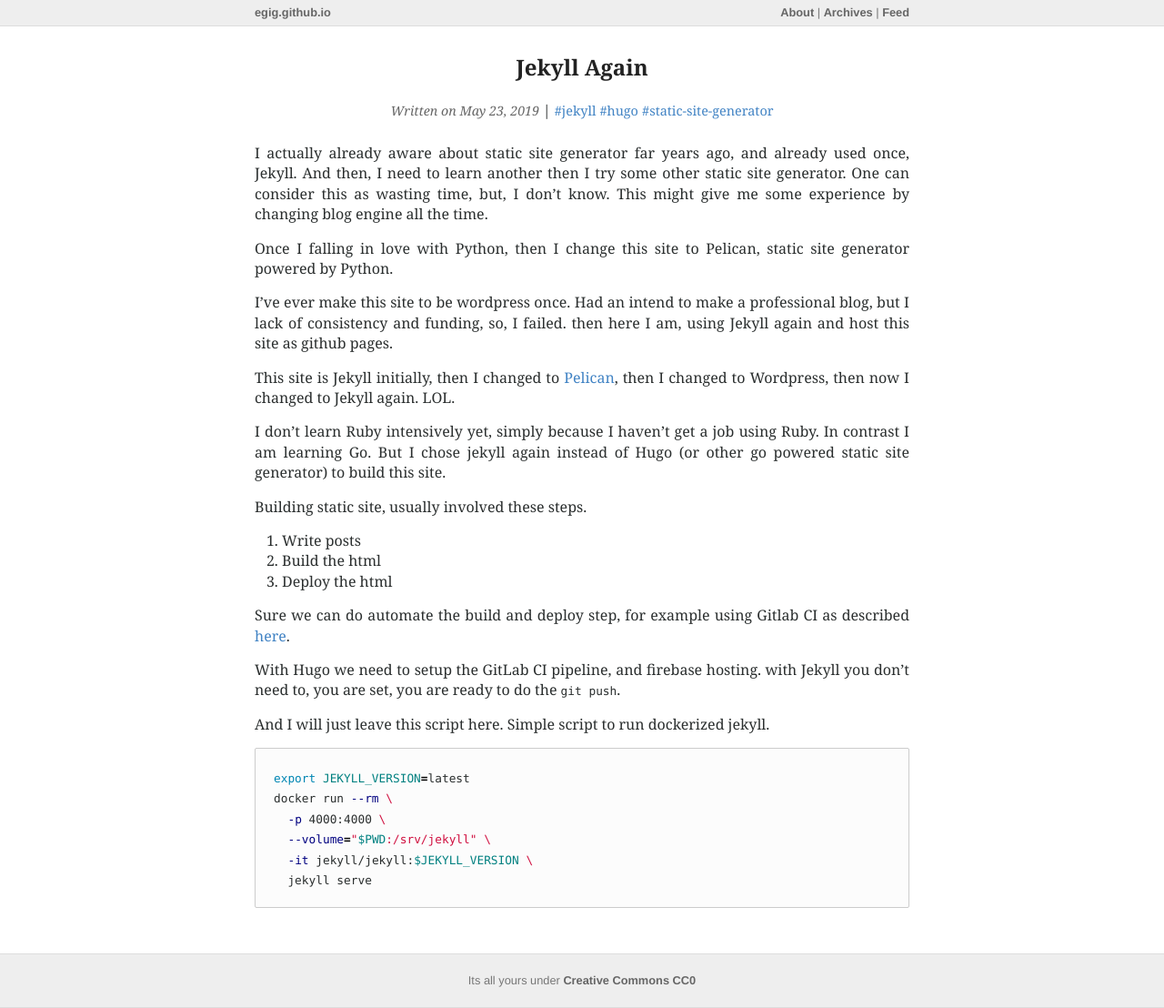
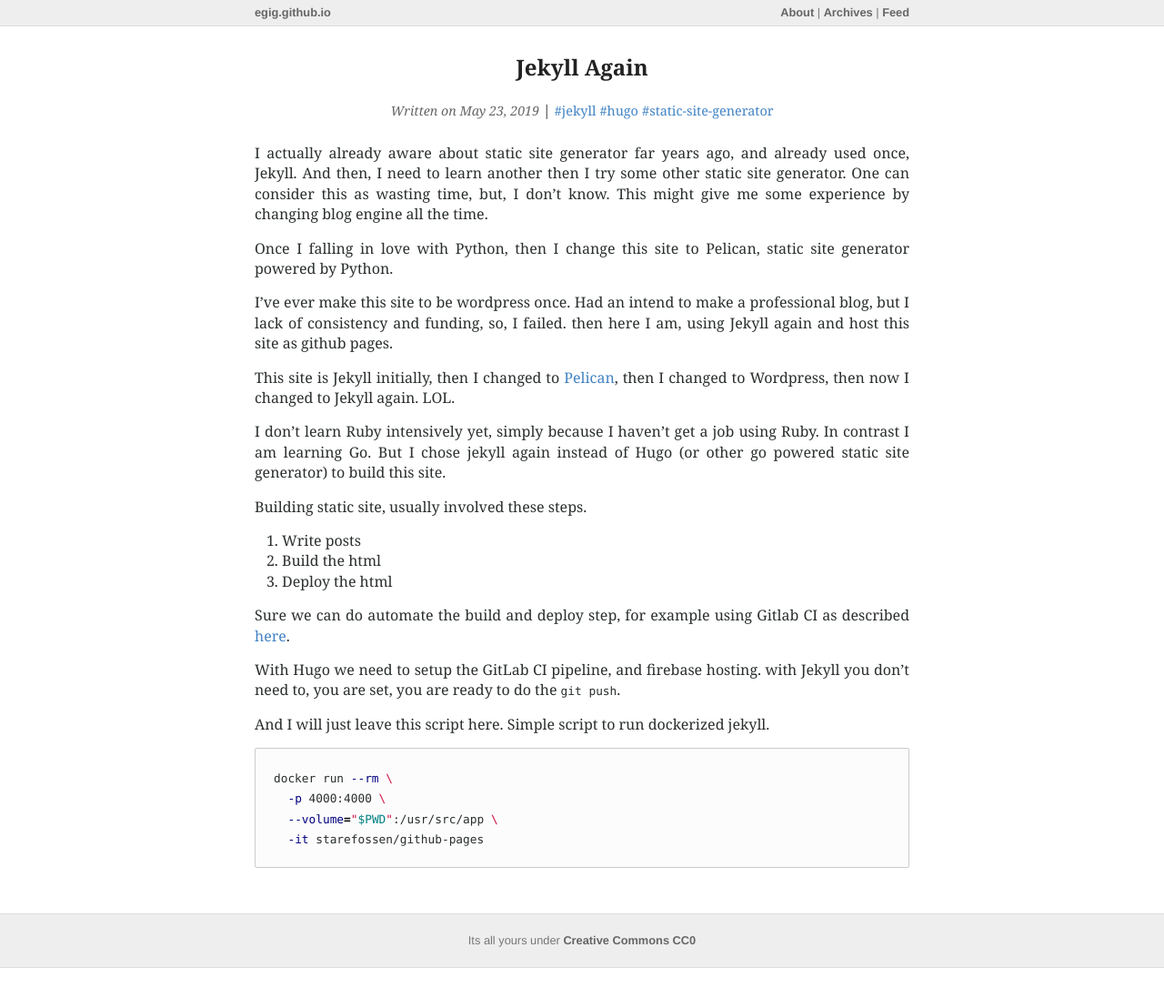
Before and after one commit to egig/egig.github.io, a Jekyll site: the page built from _posts/2019-05-24-jekyll-again.md, in a window 1280 px wide. Shown: the whole page at 91% size. Built offline with Jekyll 4.4.1, drawn with Linux system fonts in a browser that asks for light colours; comment, search, counter and statistics services are not loaded; after the commit the page ends 1064 px from its top, so only the background shows below that.

Commit message:
fix jekyll script

````diff
--- a/_posts/2019-05-24-jekyll-again.md
+++ b/_posts/2019-05-24-jekyll-again.md
@@ -33,10 +33,8 @@
 And I will just leave this script here. Simple script to run dockerized jekyll.
 
 ```sh
-export JEKYLL_VERSION=latest
 docker run --rm \
   -p 4000:4000 \
-  --volume="$PWD:/srv/jekyll" \
-  -it jekyll/jekyll:$JEKYLL_VERSION \
-  jekyll serve
+  --volume="$PWD":/usr/src/app \
+  -it starefossen/github-pages
 ```
````
Also changed, not shown: 1 other file.
